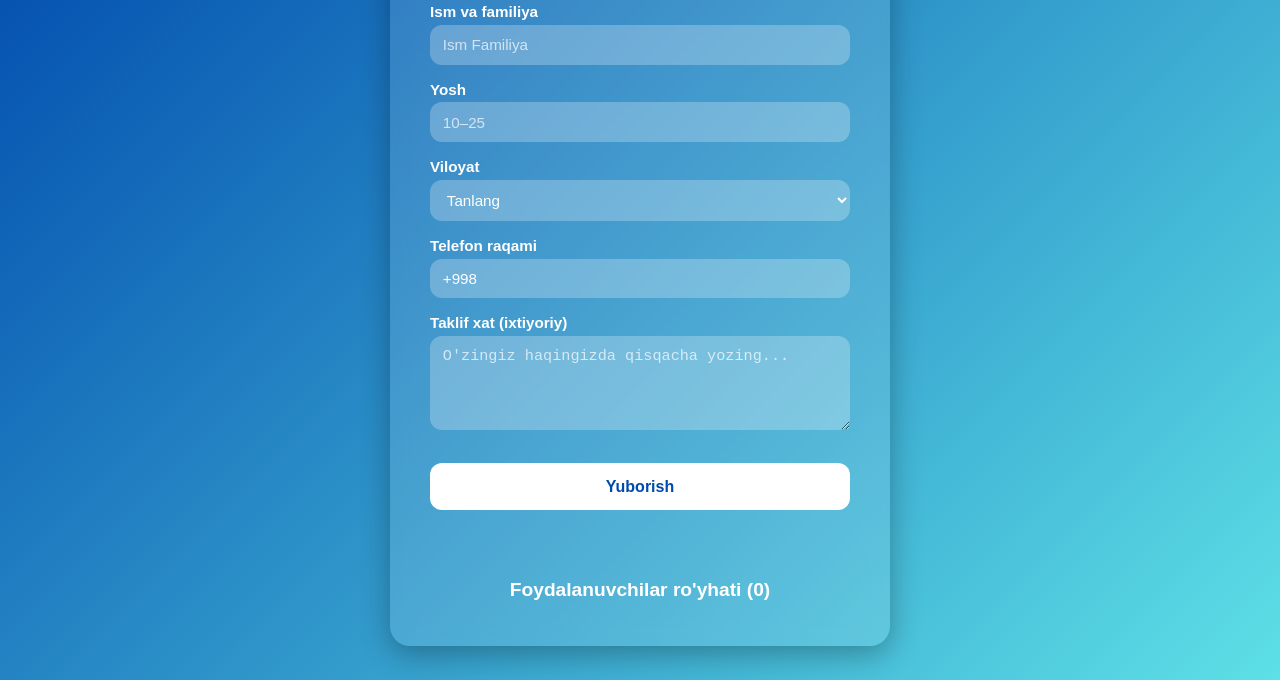
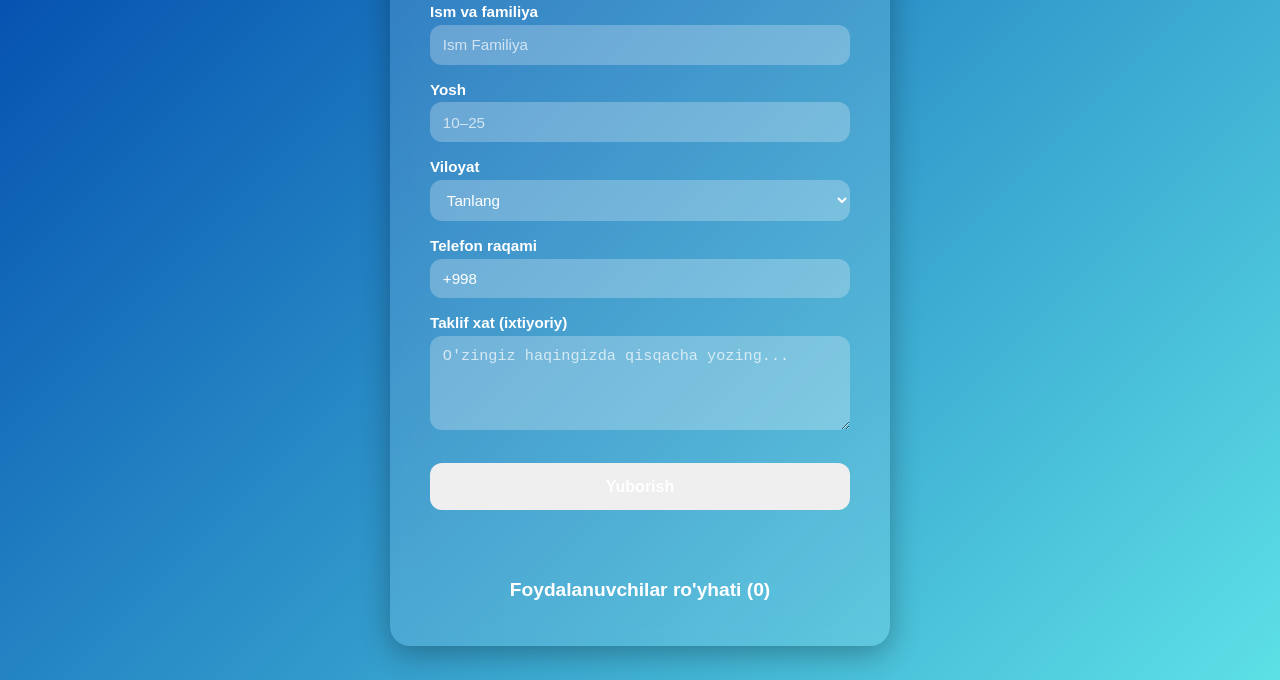
Before and after one commit to behruz123109-jpg/SAT, a plain HTML site: page index.html in a window 1280 px wide. Shown: the part 120-800 px from the top of the page. Drawn offline with Linux system fonts and the light colour scheme.

Commit message:
Update stayle.css

```diff
--- a/stayle.css
+++ b/stayle.css
@@ -70,8 +70,8 @@
       margin-top: 1.8rem;
       width: 100%;
       padding: 0.9rem;
-      background: #fff;
-      color: #004aad;
+      background: bule;
+      color: #fff;
       font-weight: 700;
       border: none;
       border-radius: 12px;
@@ -81,7 +81,8 @@
   }
 
   button:hover {
-      background: #e3e3e3;
+      background: #fff;
+      color: blue;
       transform: scale(1.03);
   }
 
```
